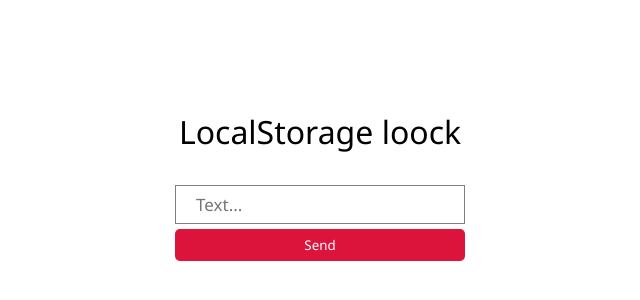
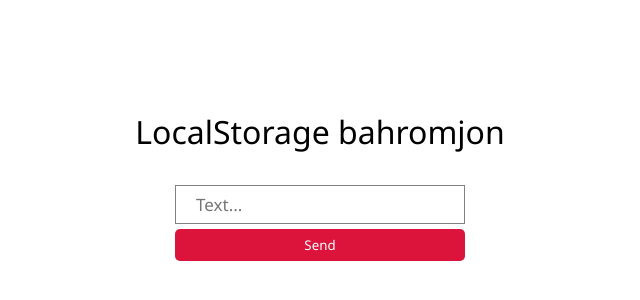
Before and after one commit to Bahromjon050/base_64-lock-localstorage, a plain HTML site: page index.html in a window 1280 px wide. Shown: the part 212-512 px from the top of the page, without its empty margins (320-960 px from the left). Drawn offline with Linux system fonts and the light colour scheme.

Commit message:
bahromjonnnnnn

```diff
--- a/index.html
+++ b/index.html
@@ -11,7 +11,7 @@
 
 <body>
     <div class="container">
-        <h1 class="container_h1">LocalStorage loock</h1>
+        <h1 class="container_h1">LocalStorage bahromjon</h1>
         <br>
         <form class="form">
             <input type="text" class="input" placeholder="Text...">
```
